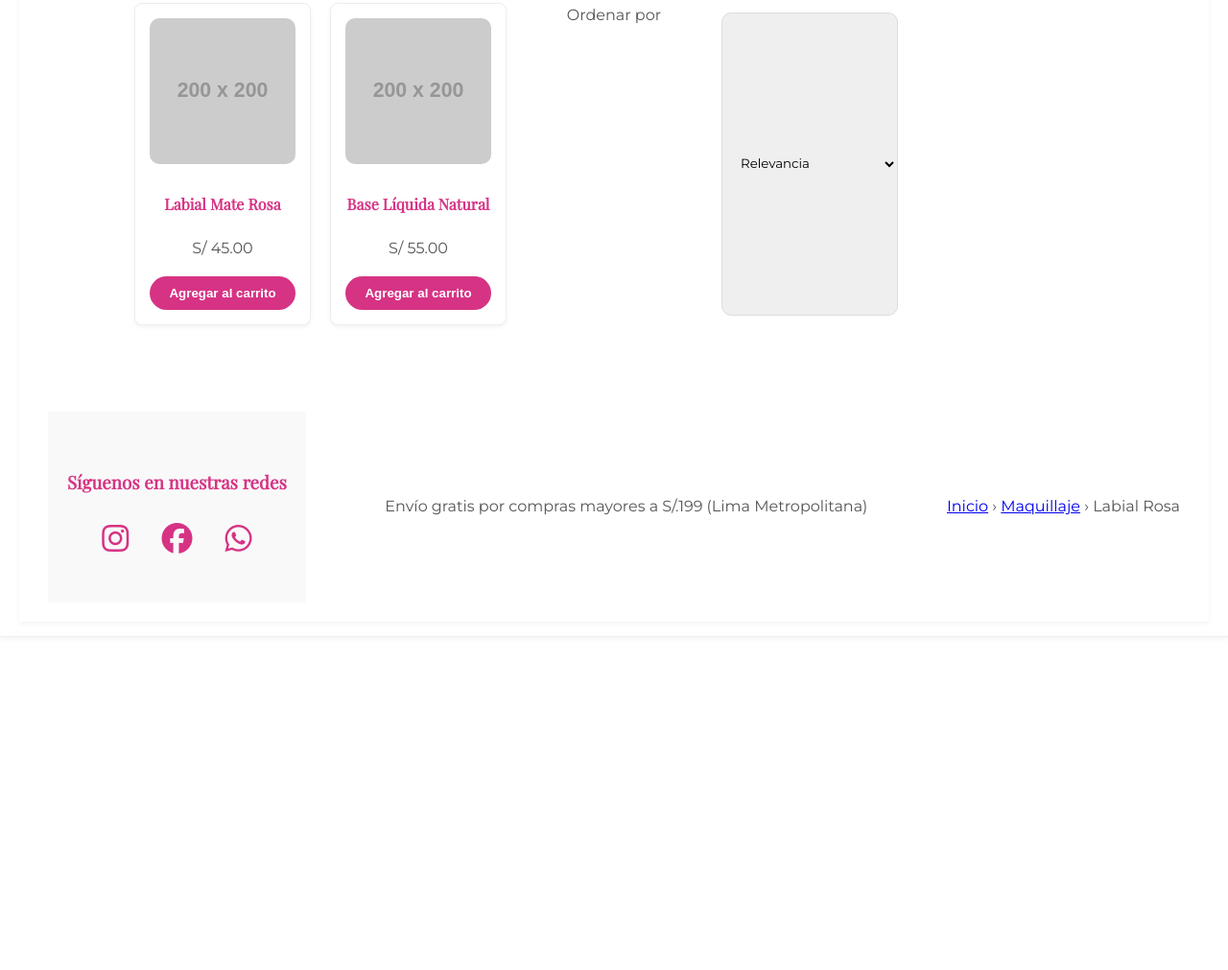
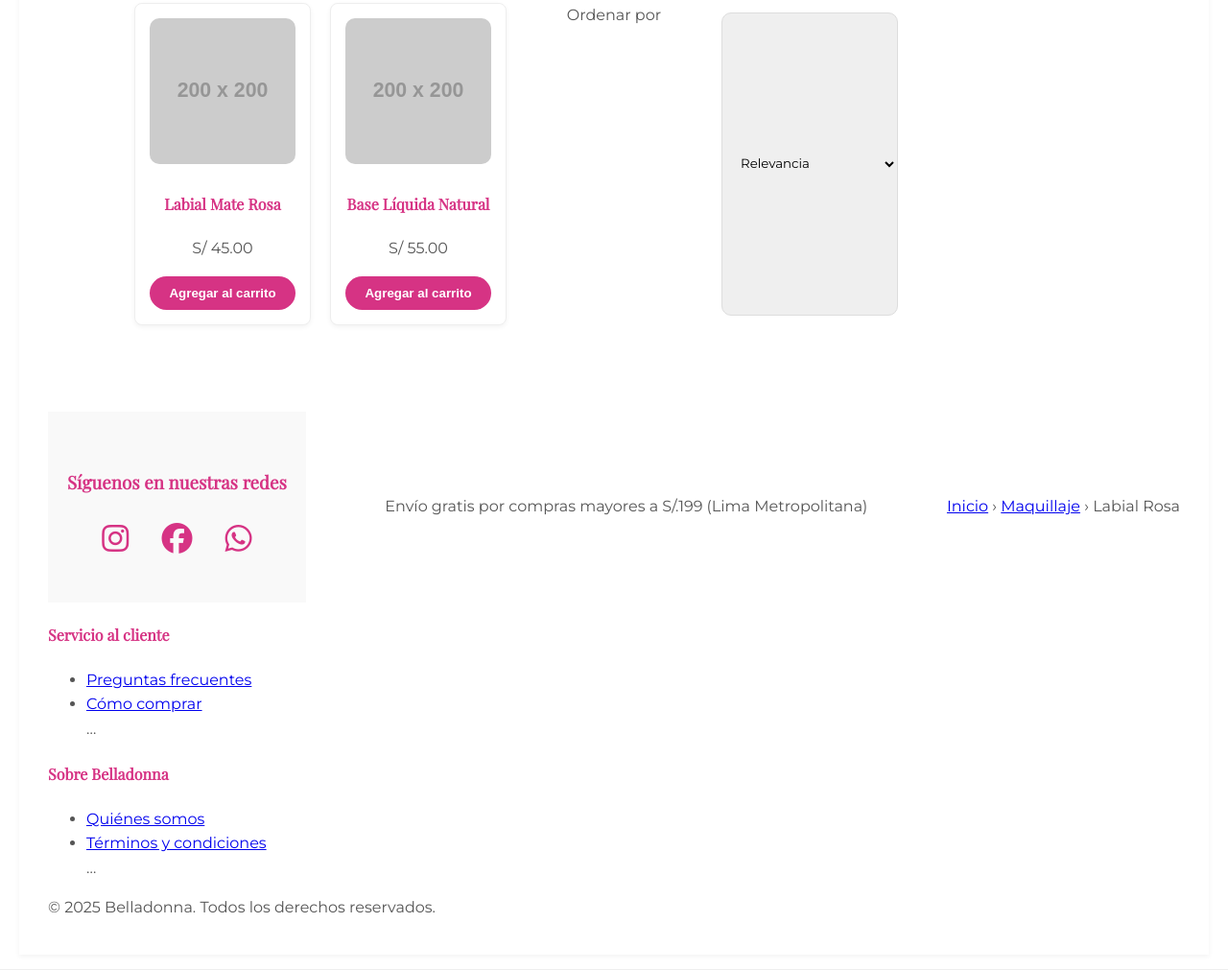
Before and after one commit to belladonna-peru/Belladonna, a plain HTML site: page index.html in a window 1280 px wide. Shown: the part 941-1952 px from the top of the page at 96% size. Before the commit the page ends 1605 px from the top, so only its background shows below. Drawn offline with nearby package versions, Linux system fonts and the light colour scheme; placeholder pictures from the web are drawn by us.

Commit message:
Actualizar index.html

```diff
--- a/index.html
+++ b/index.html
@@ -203,3 +203,17 @@
 <nav class="breadcrumb">
   <a href="#">Inicio</a> › <a href="#">Maquillaje</a> › <span>Labial Rosa</span>
 </nav>
+
+<footer>
+  <div class="footer-secciones">
+    <div>
+      <h4>Servicio al cliente</h4>
+      <ul><li><a href="#">Preguntas frecuentes</a></li><li><a href="#">Cómo comprar</a></li>…</ul>
+    </div>
+    <div>
+      <h4>Sobre Belladonna</h4>
+      <ul><li><a href="#">Quiénes somos</a></li><li><a href="#">Términos y condiciones</a></li>…</ul>
+    </div>
+  </div>
+  <p>© 2025 Belladonna. Todos los derechos reservados.</p>
+</footer>
```
